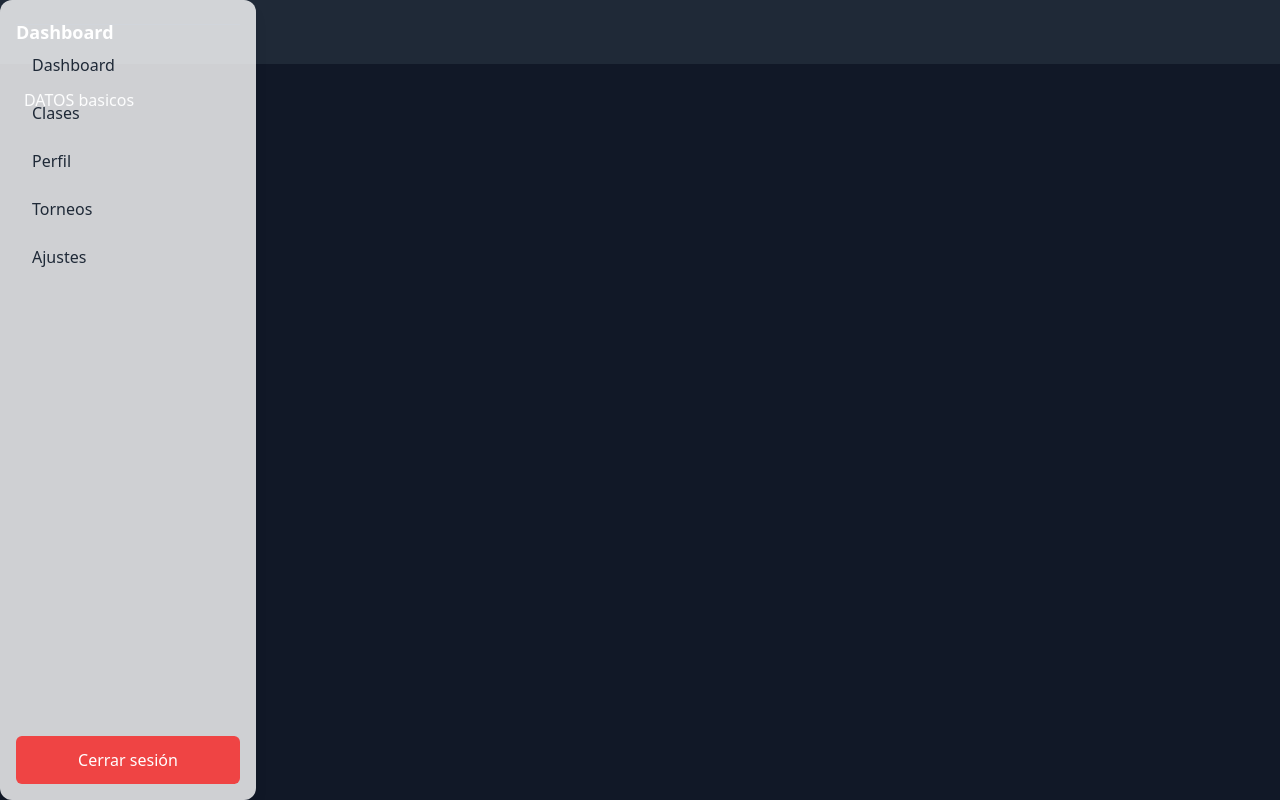
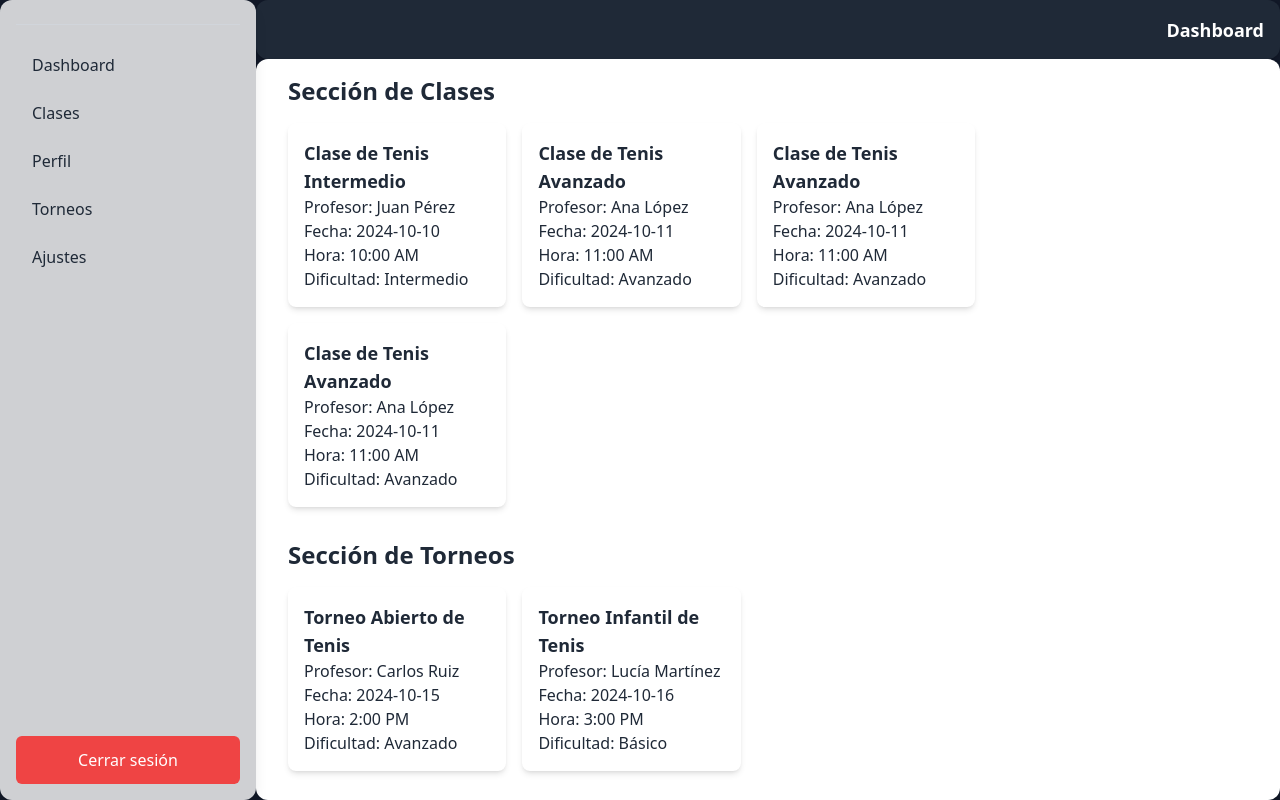
Before and after one commit to alejo1426/WebCasaBlanca, a React (Vite) app: page /Dashboard in a window 1280 px wide. Built offline with nearby package versions, Linux system fonts and the light colour scheme.

Commit message:
Seccion de Dashboard

```diff
--- a/src/components/Dashboard.jsx
+++ b/src/components/Dashboard.jsx
@@ -4,18 +4,109 @@
 
 const Dashboard = () => {
   const [isSidebarOpen, setIsSidebarOpen] = useState(false);
+  const [selectedItem, setSelectedItem] = useState(null); // Estado para el elemento seleccionado
 
-  const toggleSidebar = () => setIsSidebarOpen(prev => !prev);
+  // Ejemplo de datos de clases y torneos
+  const classes = [
+    { id: 1, name: 'Clase de Tenis Intermedio', teacher: 'Juan Pérez', date: '2024-10-10', time: '10:00 AM', difficulty: 'Intermedio' },
+    { id: 2, name: 'Clase de Tenis Avanzado', teacher: 'Ana López', date: '2024-10-11', time: '11:00 AM', difficulty: 'Avanzado' },
+    { id: 2, name: 'Clase de Tenis Avanzado', teacher: 'Ana López', date: '2024-10-11', time: '11:00 AM', difficulty: 'Avanzado' },
+    { id: 2, name: 'Clase de Tenis Avanzado', teacher: 'Ana López', date: '2024-10-11', time: '11:00 AM', difficulty: 'Avanzado' },
+  ];
+
+  const tournaments = [
+    { id: 1, name: 'Torneo Abierto de Tenis', teacher: 'Carlos Ruiz', date: '2024-10-15', time: '2:00 PM', difficulty: 'Avanzado' },
+    { id: 2, name: 'Torneo Infantil de Tenis', teacher: 'Lucía Martínez', date: '2024-10-16', time: '3:00 PM', difficulty: 'Básico' },
+  ];
+
+  const handleSelectItem = (item) => {
+    setSelectedItem(item); // Establecer el elemento seleccionado
+  };
+
+  const renderForm = () => {
+    if (!selectedItem) return null; // No mostrar el formulario si no hay elemento seleccionado
+    return (
+      <div className="bg-white p-4 rounded-lg shadow-md">
+        <h2 className="font-bold text-lg">Formulario de Inscripción</h2>
+        <p>Nombre: {selectedItem.name}</p>
+        <p>Profesor: {selectedItem.teacher}</p>
+        <p>Fecha: {selectedItem.date}</p>
+        <p>Hora: {selectedItem.time}</p>
+        <p>Dificultad: {selectedItem.difficulty}</p>
+        <form className="mt-4">
+          <div className="mb-4">
+            <label className="block text-gray-700">Nombre Completo</label>
+            <input type="text" className="mt-1 block w-full border-gray-300 rounded-md" required />
+          </div>
+          <div className="mb-4">
+            <label className="block text-gray-700">Correo Electrónico</label>
+            <input type="email" className="mt-1 block w-full border-gray-300 rounded-md" required />
+          </div>
+          <button type="submit" className="w-full py-2 bg-blue-500 text-white rounded-md hover:bg-blue-600">
+            Inscribirse
+          </button>
+        </form>
+      </div>
+    );
+  };
 
   return (
     <div className="flex h-screen w-screen bg-gray-900 text-gray-100">
-        <Sidebar isSidebarOpen={isSidebarOpen} toggleSidebar={toggleSidebar} />
-        <div className="flex-grow flex flex-col">
-            <TopBar toggleSidebar={toggleSidebar} />
-            <main className="p-6 grid grid-cols-3 gap-6">
-            <h1>DATOS basicos</h1>
-            </main>
-        </div>
+      <Sidebar
+        isSidebarOpen={isSidebarOpen}
+        toggleSidebar={setIsSidebarOpen}
+      />
+      <div className="flex-grow flex flex-col">
+        <TopBar toggleSidebar={() => setIsSidebarOpen(prev => !prev)} />
+        <main className="h-screen bg-white text-gray-800 flex px-4 lg:ml-64 ml-0 rounded-xl shadow">
+          <div className="flex-grow p-4 flex flex-col">
+            {/* Sección de Clases */}
+            <section className="mb-8">
+              <h1 className="text-2xl font-bold mb-4">Sección de Clases</h1>
+              <div className="grid grid-cols-1 md:grid-cols-2 lg:grid-cols-3 gap-4">
+                {classes.map((cls) => (
+                  <div
+                    key={cls.id}
+                    className="bg-white p-4 rounded-lg shadow-md cursor-pointer"
+                    onClick={() => handleSelectItem(cls)}
+                  >
+                    <h2 className="font-bold text-lg">{cls.name}</h2>
+                    <p>Profesor: {cls.teacher}</p>
+                    <p>Fecha: {cls.date}</p>
+                    <p>Hora: {cls.time}</p>
+                    <p>Dificultad: {cls.difficulty}</p>
+                  </div>
+                ))}
+              </div>
+            </section>
+
+            {/* Sección de Torneos */}
+            <section>
+              <h1 className="text-2xl font-bold mb-4">Sección de Torneos</h1>
+              <div className="grid grid-cols-1 md:grid-cols-2 lg:grid-cols-3 gap-4">
+                {tournaments.map((tor) => (
+                  <div
+                    key={tor.id}
+                    className="bg-white p-4 rounded-lg shadow-md cursor-pointer"
+                    onClick={() => handleSelectItem(tor)}
+                  >
+                    <h2 className="font-bold text-lg">{tor.name}</h2>
+                    <p>Profesor: {tor.teacher}</p>
+                    <p>Fecha: {tor.date}</p>
+                    <p>Hora: {tor.time}</p>
+                    <p>Dificultad: {tor.difficulty}</p>
+                  </div>
+                ))}
+              </div>
+            </section>
+          </div>
+
+          {/* Sección de Formulario */}
+          <div className="w-80 p-4">
+            {renderForm()} {/* Mostrar el formulario si se seleccionó una clase o torneo */}
+          </div>
+        </main>
+      </div>
     </div>
   );
 };
--- a/src/components/Login.jsx
+++ b/src/components/Login.jsx
@@ -42,7 +42,7 @@
             // Redirigir al usuario después del inicio de sesión exitoso
             navigate('/Dashboard');
         } catch (error) {
-            setError('Error en la conexión al servidor. Inténtalo de nuevo más tarde.');
+            setError(`Error en la conexión: ${error.message}`);
         }
     };
 
@@ -92,9 +92,9 @@
                     </div>
                 </div>
                 {error && <p className="text-red-600">{error}</p>}
-                <button type="submit" className="w-full text-[#ffffff] bg-[#0d00ff] focus:ring-4 focus:outline-none focus:ring-primary-300 font-medium rounded-lg text-sm px-5 py-2.5 mb-4">Ingresar</button>
+                <button type="submit" className="w-full text-[#ffffff] bg-[#1c8be6] focus:ring-4 focus:outline-none focus:ring-primary-300 font-medium rounded-lg text-sm px-5 py-2.5 mb-4">Ingresar</button>
                 <div className="text-sm font-light text-[#000000] text-center">
-                    No tienes una cuenta? <span className="font-medium text-[#0d00ff] hover:underline cursor-pointer" onClick={handleRegistroClick}>Registrarse</span>
+                    No tienes una cuenta? <span className="font-medium text-[#0059ff] hover:underline cursor-pointer" onClick={handleRegistroClick}>Registrarse</span>
                 </div>
             </form>
         </div>
--- a/src/components/Sidebar.jsx
+++ b/src/components/Sidebar.jsx
@@ -1,6 +1,7 @@
+/* eslint-disable react/prop-types */
 import { useState, useRef, useEffect } from 'react';
 
-const Sidebar = () => {
+const Sidebar = ({ setSelectedView, setSelectedItem }) => {
   const [active, setActive] = useState(null);
   const subMenuRefs = useRef({});
   const [heights, setHeights] = useState({});
@@ -60,7 +61,13 @@
                 id={name}
                 name="sidebar"
                 className="absolute scale-0"
-                onChange={() => handleToggle(name)}
+                onChange={() => {
+                  handleToggle(name);
+                  if (name === 'Dashboard') {
+                    setSelectedView('dashboard'); // Cambiar a la vista de dashboard
+                    setSelectedItem(null); // Reiniciar el elemento seleccionado
+                  }
+                }}
                 checked={active === name}
               />
               <label
--- a/src/components/SignUp.jsx
+++ b/src/components/SignUp.jsx
@@ -168,9 +168,9 @@
                     />
                 </div>
                 {error && <p className="text-red-600">{error}</p>}
-                <button type="submit" className="w-full text-[#FFFFFF] bg-[#4F46E5] focus:ring-4 focus:outline-none focus:ring-primary-300 font-medium rounded-lg text-sm px-5 py-2.5 text-center mb-6">Registrarse</button>
+                <button type="submit" className="w-full text-[#FFFFFF] bg-[#194cac] focus:ring-4 focus:outline-none focus:ring-primary-300 font-medium rounded-lg text-sm px-5 py-2.5 text-center mb-6">Registrarse</button>
                 <div className="text-sm font-light text-[#6B7280]">
-                    ¿Ya estás vinculado con nosotros? <span className="font-medium text-[#4F46E5] hover:underline cursor-pointer" onClick={() => navigate('/Login')}>Iniciar Sesión</span>
+                    ¿Ya estás vinculado con nosotros? <span className="font-medium text-[#153c85] hover:underline cursor-pointer" onClick={() => navigate('/Login')}>Iniciar Sesión</span>
                 </div>
             </form>
         </div>
--- a/src/components/Topbar.jsx
+++ b/src/components/Topbar.jsx
@@ -1,9 +1,6 @@
-const TopBar = ({ toggleSidebar, isSidebarOpen }) => {
+const TopBar = () => {
   return (
-      <div className="w-full h-16 bg-gray-800 text-white flex items-center justify-between px-4">
-        <button onClick={toggleSidebar} className="lg:hidden">
-          <i className="ai-menu"></i>
-        </button>
+    <div className="h-16 bg-gray-800 text-white flex items-center justify-between px-4 lg:ml-64 ml-0 flex-row-reverse rounded-xl shadow">
       <h1 className="text-lg font-bold">Dashboard</h1>
       {/* Aquí puedes añadir más elementos como el perfil del usuario o notificaciones */}
     </div>
```
Lines whose indentation alone changed are shown as unchanged.
